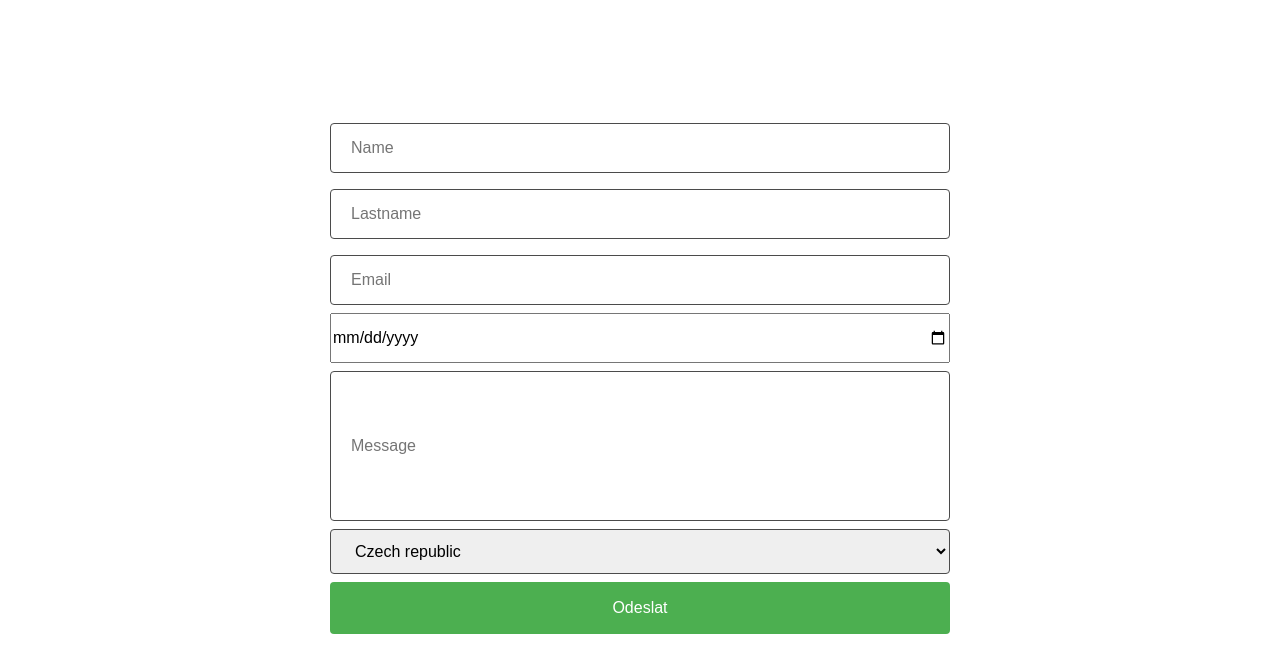
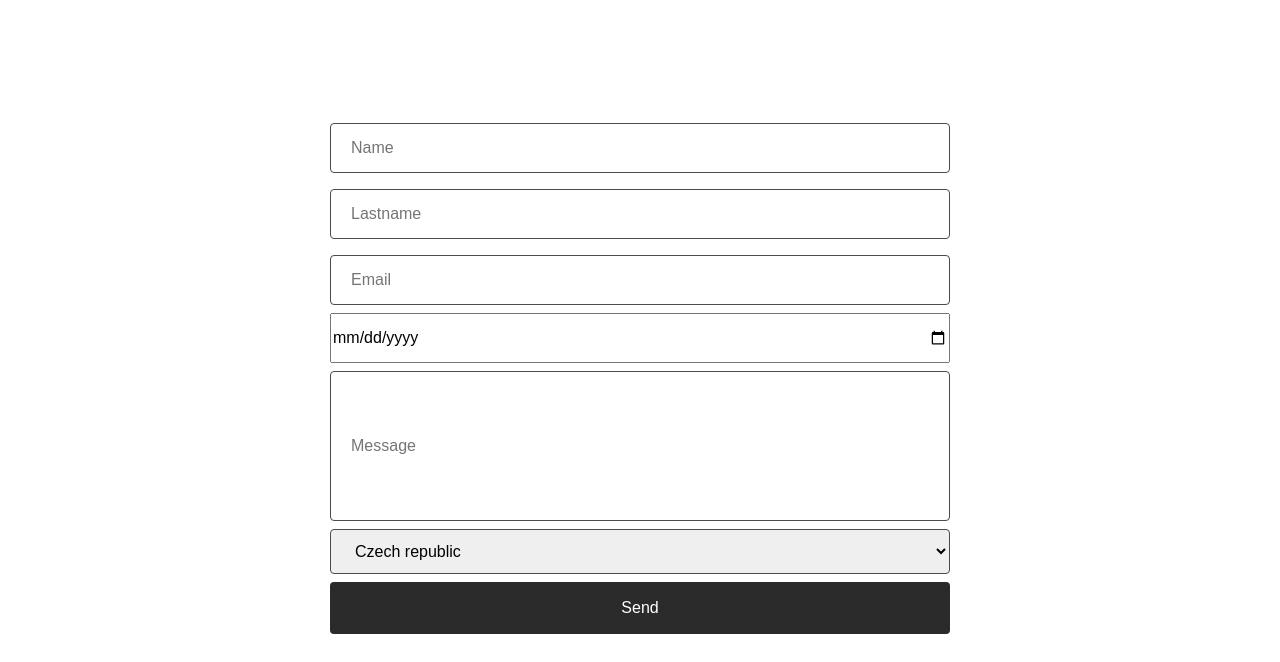
Before and after one commit to TwenntyOnee/TwenntyOnee, a plain HTML site: page contact.html in a window 1280 px wide. Shown: the part 253-915 px from the top of the page. Drawn offline with nearby package versions, Linux system fonts and the light colour scheme.

Commit message:
backgroundColorChanged

```diff
--- a/contact.html
+++ b/contact.html
@@ -79,7 +79,7 @@
             <option value="usa">USA</option>
           </select>
 
-          <input type="submit" value="Odeslat">
+          <input type="submit" value="Send">
         </form>
       </div>
 
--- a/style.css
+++ b/style.css
@@ -250,7 +250,7 @@ body {
 
       input[type=submit] {
         width: 50%;
-        background-color: #4CAF50;
+        background-color: #2b2b2b;
         color: white;
         padding: 14px 20px;
         margin: 8px 0;
@@ -266,7 +266,7 @@ body {
       }
 
       input[type=submit]:hover {
-        background-color: #45a049;
+        background-color: #696969;
       }
 
       .zprava
```
